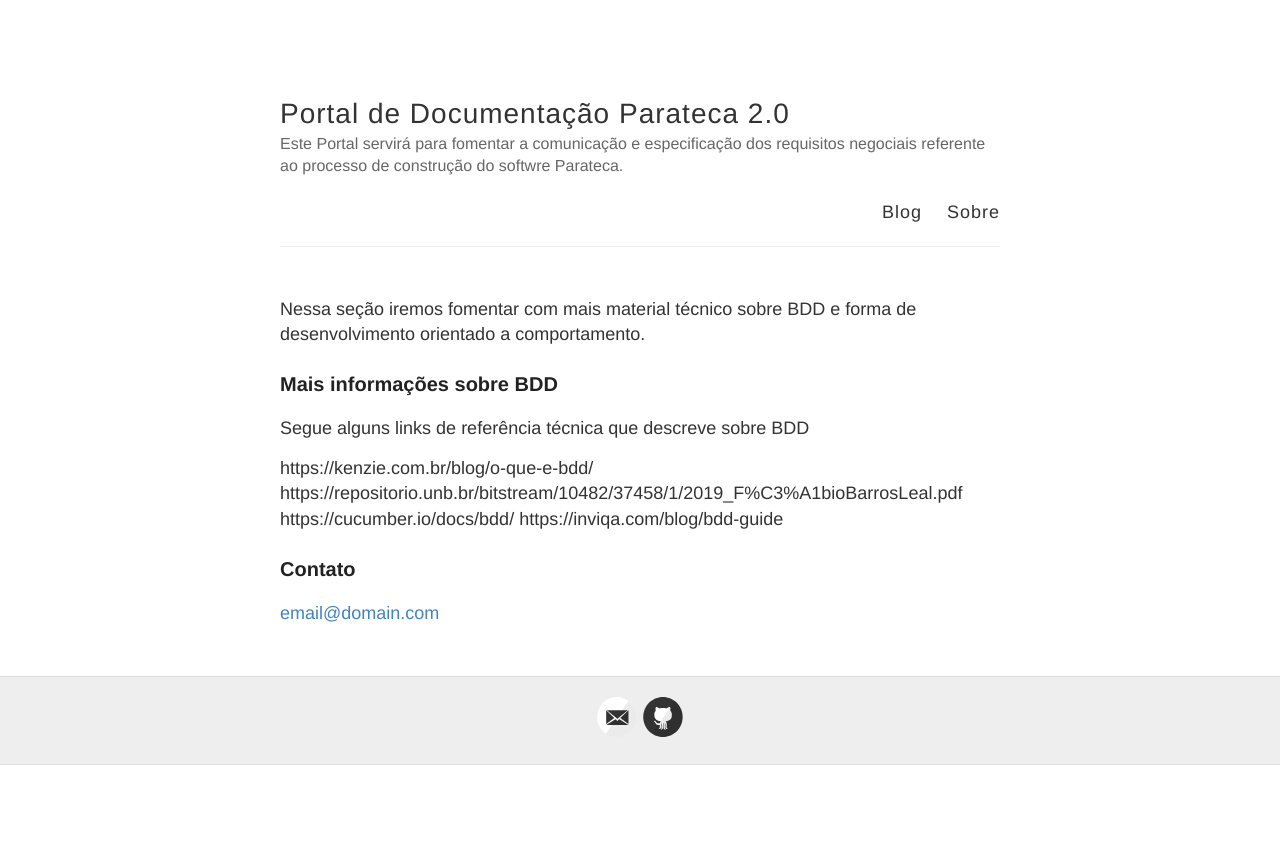
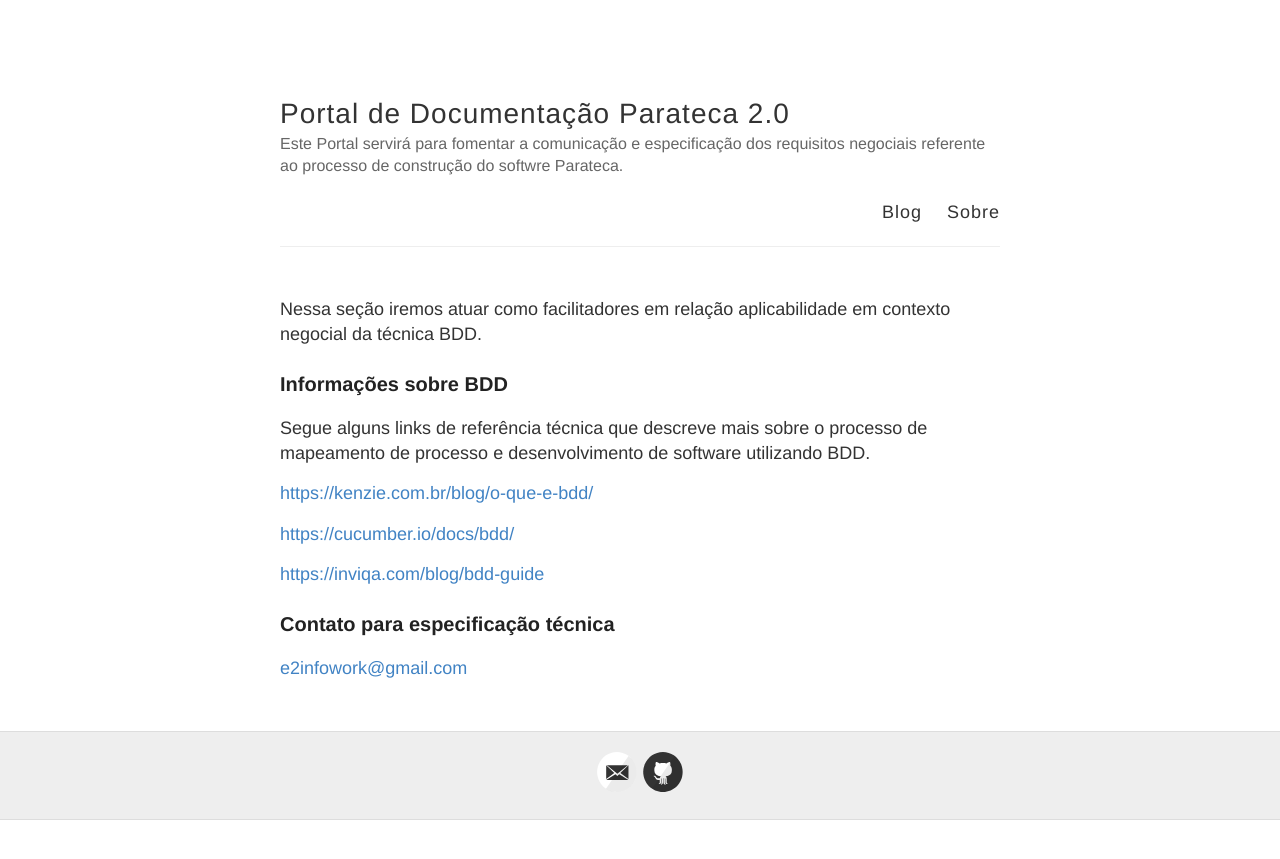
Before and after one commit to e2infowork/e2infowork.github.io, a Jekyll site: the page built from about.md, in a window 1280 px wide. Shown: the top 859 px of the page. Built offline with Jekyll 4.4.1, drawn with Linux system fonts in a browser that asks for light colours.

Commit message:
Update about.md

```diff
--- a/about.md
+++ b/about.md
@@ -2,20 +2,23 @@
 layout: page
 title: Sobre
 permalink: /about/
+published: true
 ---
 
-Nessa seção iremos fomentar com mais material técnico sobre BDD e forma de desenvolvimento orientado a comportamento.
+Nessa seção iremos atuar como facilitadores em relação aplicabilidade em contexto negocial da técnica BDD.
 
-### Mais informações sobre BDD
+### Informações sobre BDD
 
-Segue alguns links de referência técnica que descreve sobre BDD
-
-https://kenzie.com.br/blog/o-que-e-bdd/
-https://repositorio.unb.br/bitstream/10482/37458/1/2019_F%C3%A1bioBarrosLeal.pdf
-https://cucumber.io/docs/bdd/
-https://inviqa.com/blog/bdd-guide
+Segue alguns links de referência técnica que descreve mais sobre o processo de mapeamento de processo e desenvolvimento de software utilizando BDD.
 
 
-### Contato
+[https://kenzie.com.br/blog/o-que-e-bdd/](https://kenzie.com.br/blog/o-que-e-bdd/ "link-01")
 
-[email@domain.com](mailto:e2infowork@gmail.com)
+[https://cucumber.io/docs/bdd/](https://cucumber.io/docs/bdd/ "link-02")
+
+[https://inviqa.com/blog/bdd-guide](https://inviqa.com/blog/bdd-guide "link-03")
+
+
+### Contato para especificação técnica
+
+[e2infowork@gmail.com](mailto:e2infowork@gmail.com)
```
